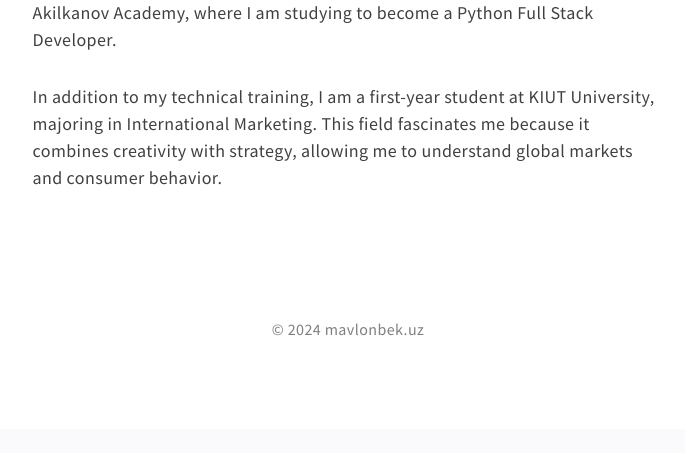
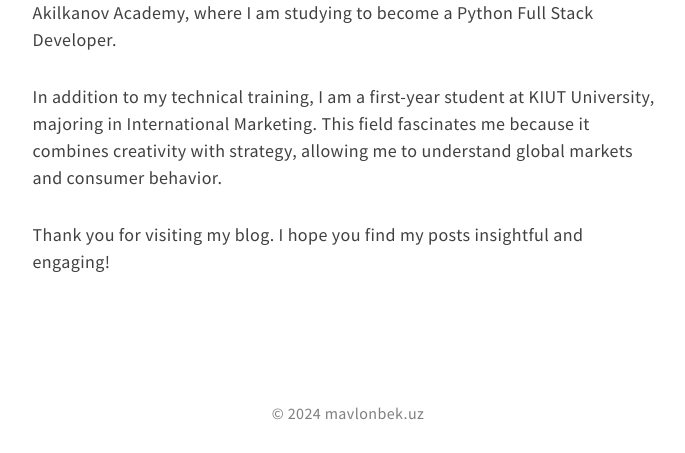
Before and after one commit to MavlonbekPy/mv_blog, a Django app: page /about/ in a window 1280 px wide. Shown: the part 371-824 px from the top of the page, without its empty margins (292-977 px from the left). Before the commit the page ends 707 px from the top, so only its background shows below. Run offline with Django 4.2, Linux system fonts and the light colour scheme; some libraries are stand-ins or nearby versions.

Commit message:
about page changed

```diff
--- a/templates/about.html
+++ b/templates/about.html
@@ -49,28 +49,25 @@
         <div class="row justify-center">
             <article class="col-lg-8 col-md-10 col-12">
                 <p>
-                        I'm Mavlonbek Eraliyev, a 18-year-old <strong>Software Engineer</strong> from Tashkent, a
+                    I'm Mavlonbek Eraliyev, a 18-year-old <strong>Software Engineer</strong> from Tashkent, a
                     passionate and dedicated individual currently pursuing a path in both
                     technology and business. My journey has been shaped by a deep interest in how things work and a
                     desire to make meaningful contributions to the digital world.
                 </p>
 
                 <p>
-                        For the past year, I have been immersed in the world of programming at Bobur Akilkanov Academy,
+                    For the past year, I have been immersed in the world of programming at Bobur Akilkanov Academy,
                     where I am studying to become a Python Full Stack Developer.
                 </p>
 
                 <p>
-                        In addition to my technical training, I am a first-year student at KIUT University, majoring in
+                    In addition to my technical training, I am a first-year student at KIUT University, majoring in
                     International Marketing. This field fascinates me because it combines creativity with strategy,
                     allowing me to understand global markets and consumer behavior.
                 </p>
-                <!--                <p>-->
-                <!--                    In short, it's me, Mavlonbek, a friendly programmer from Uzbekistan. You can read my story of-->
-                <!--                    becoming-->
-                <!--                    a software engineer <a href="/blog/"-->
-                <!--                                           target="_blank">here</a>.-->
-                <!--                </p>-->
+                <p>
+                    Thank you for visiting my blog. I hope you find my posts insightful and engaging!
+                </p>
             </article>
         </div>
     </div>
--- a/templates/blog.html
+++ b/templates/blog.html
@@ -65,7 +65,7 @@
                  name="mc-embedded-subscribe-form">
                 <h6>Obuna Bo'ling</h6>
                 <p>
-                    Yangi maqola, maruza va darslarimni <a href="https://t.me/mavlonbekpy/">@mavlonbekpy</a>
+                    Yangi mavzular va kunlik rejalarimni <a href="https://t.me/mavlonbekpy/">@mavlonbekpy</a>
                     telegram kanalimda topishingiz mumkin.
                 </p>
             </div>
```
